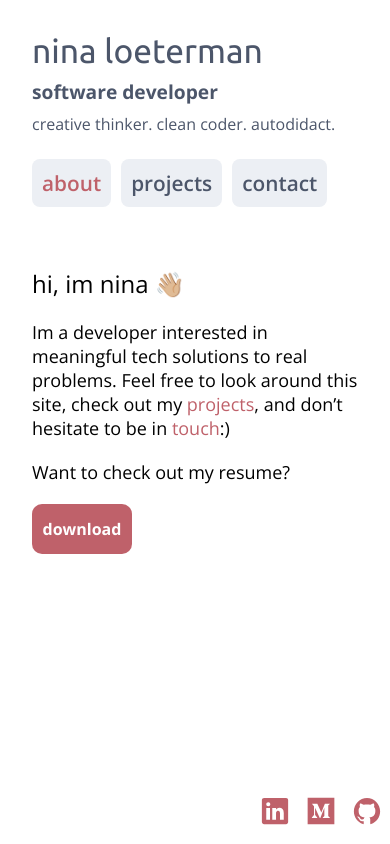
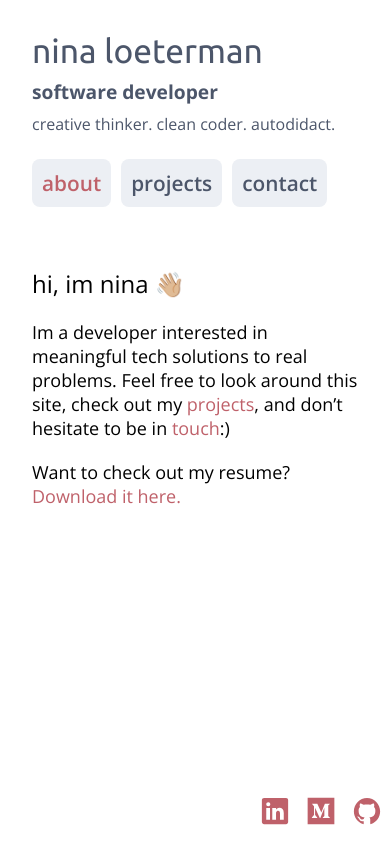
Before and after one commit to NinaLoeterman/portfolio, a React (Create React App) app: page /about in a window 390 px wide. Built offline with nearby package versions, Linux system fonts and the light colour scheme.

Commit message:
add responsivity

```diff
--- a/src/components/UI/DownloadButton/DownloadButton.jsx
+++ b/src/components/UI/DownloadButton/DownloadButton.jsx
@@ -10,9 +10,7 @@ const DownloadButton = () => {
       target="_blank"
       download
     >
-      <div className="download-button">
-        <span>download</span>
-      </div>
+      <span className="download-button-download">Download it here.</span>
     </Link>
   );
 };
--- a/src/components/UI/DownloadButton/DownloadButton.styles.css
+++ b/src/components/UI/DownloadButton/DownloadButton.styles.css
@@ -16,5 +16,11 @@
 .download-button-link {
   color: var(--main-bg);
   text-decoration: none;
-  font-weight: 700;
 }
+
+.download-button-download {
+  color: var(--main-accent);
+}
+.download-button-download:hover {
+  color: var(--main-hover);
+}
--- a/src/components/UI/ProjectCard/ProjectCard.styles.css
+++ b/src/components/UI/ProjectCard/ProjectCard.styles.css
@@ -1,6 +1,6 @@
 .project-card {
   width: 350px;
-  margin: 20px;
+  margin: var(--margin-main);
   border-radius: 10px;
   color: var(--main-text);
   transition: all 2 ease;
@@ -9,7 +9,8 @@
 .project-card-inner {
   display: flex;
   flex-direction: column;
-  padding: var(--margin-small);
+  padding: var(--margin-main);
+
   height: 100%;
   justify-content: space-around;
 }
@@ -22,7 +23,6 @@
 
 .isActive {
   background-color: var(--main-accent);
-  /* border: var(--main-active) 1px solid; */
   color: var(--main-bg);
   animation: 0.4s active;
 }
--- a/src/components/misc/ProjectsList/ProjectsList.styles.css
+++ b/src/components/misc/ProjectsList/ProjectsList.styles.css
@@ -1,10 +1,16 @@
 .projects-list {
-    overflow: scroll;
-    height: 100vh;
-    margin: var(--margin-main);
+  overflow: scroll;
+  height: 100vh;
+  margin: var(--margin-main);
 }
 
 ::-webkit-scrollbar {
-    width: 0;
-    background: transparent;
+  width: 0;
+  background: transparent;
 }
+
+@media screen and (max-width: 600px) {
+  .projects-list {
+    margin: 0;
+  }
+}
--- a/src/components/pages/AboutPage/AboutPage.jsx
+++ b/src/components/pages/AboutPage/AboutPage.jsx
@@ -15,8 +15,9 @@ const AboutPage = () => {
         <Link to="/contact">touch</Link>
         {":)"}
       </div>
-      <div className="about-page-text">Want to check out my resume?</div>
-      <DownloadButton />
+      <div className="about-page-text">
+        Want to check out my resume? <DownloadButton />
+      </div>
     </div>
   );
 };
--- a/src/components/pages/AboutPage/AboutPage.styles.css
+++ b/src/components/pages/AboutPage/AboutPage.styles.css
@@ -14,6 +14,11 @@
   text-decoration: none;
 }
 
+.about-page-text a:hover {
+  color: var(--main-hover);
+  text-decoration: none;
+}
+
 .about-page-intro {
   font-size: 24px;
   font-weight: 400;
```
Also changed, not shown: 1 other file (tests, documents, lock files or other folders).
